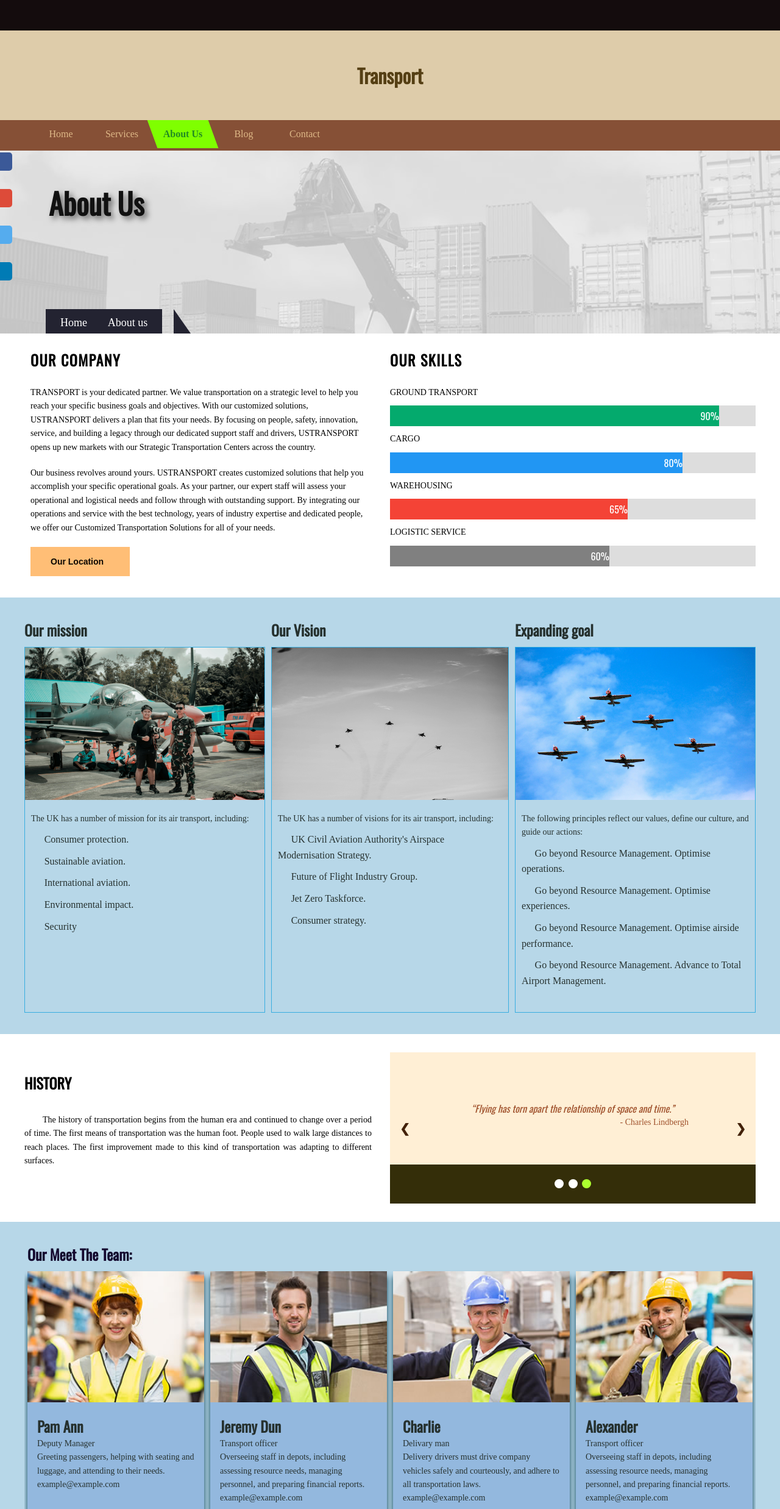
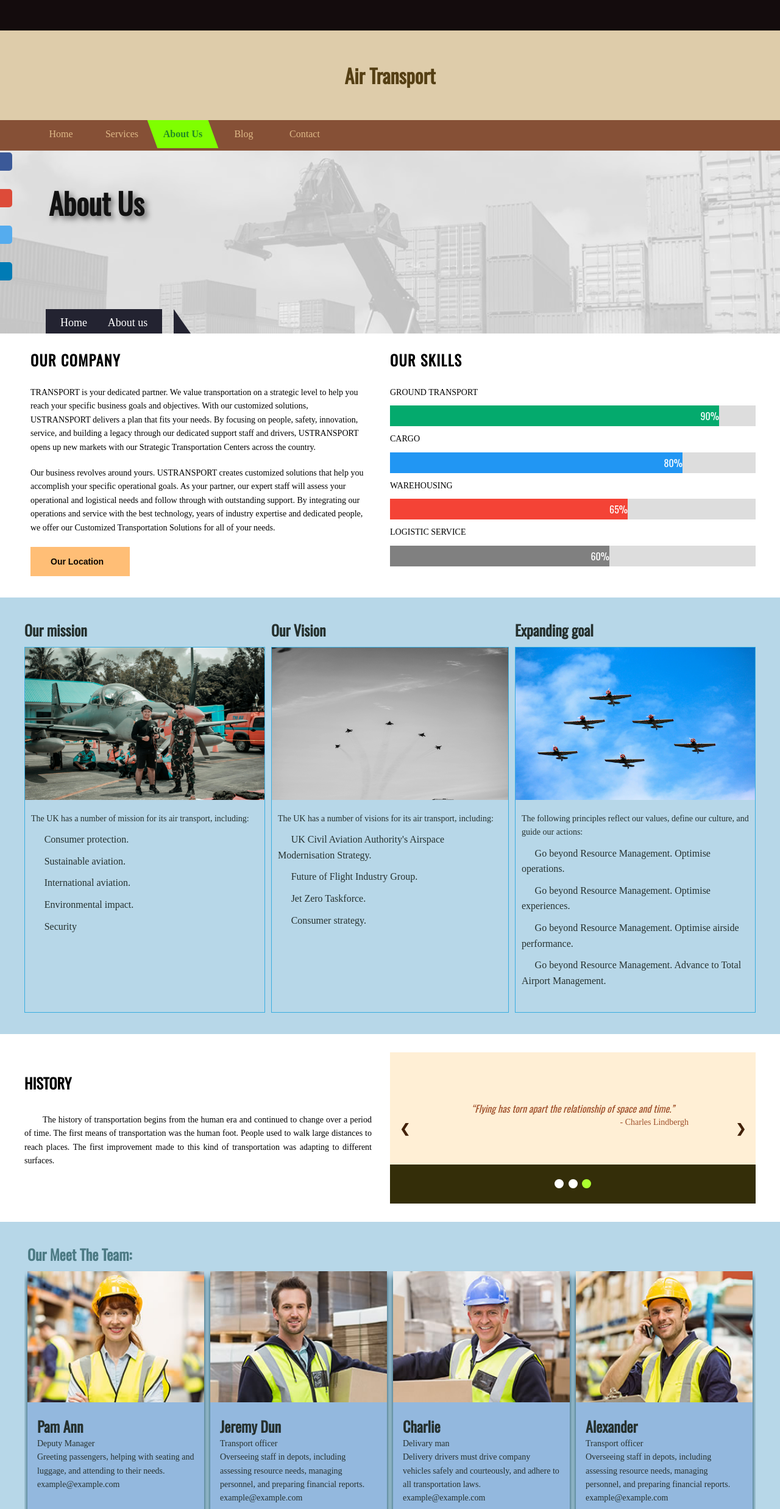
Before and after one commit to faisalniaz569/HTML_template, a plain HTML site: page Html template/Transport/aboutus.htm in a window 1280 px wide. Shown: the top 2475 px of the page at 61% size. Drawn offline with Linux system fonts and the light colour scheme; a script that the page names is missing; some icons are missing; a web font is replaced by a local one.

Commit message:
Update aboutus.htm

```diff
--- a/Html template/Transport/aboutus.htm
+++ b/Html template/Transport/aboutus.htm
@@ -39,7 +39,7 @@
     <!--Head section-->
     <div id="head">
         <div class="container">
-            <h1>Transport</h1>
+            <h1>Air Transport</h1>
         </div>
     </div>
 
@@ -259,7 +259,7 @@
         <div class="container">
             <div class="row">
                 <div class="column" style="width: 100&">
-                    <h2 style="color: #13072e;">Our Meet The Team:</h2>
+                    <h2 style="color: #4c7a84;">Our Meet The Team:</h2>
                 </div>
             </div>
             <div class="row">
```
